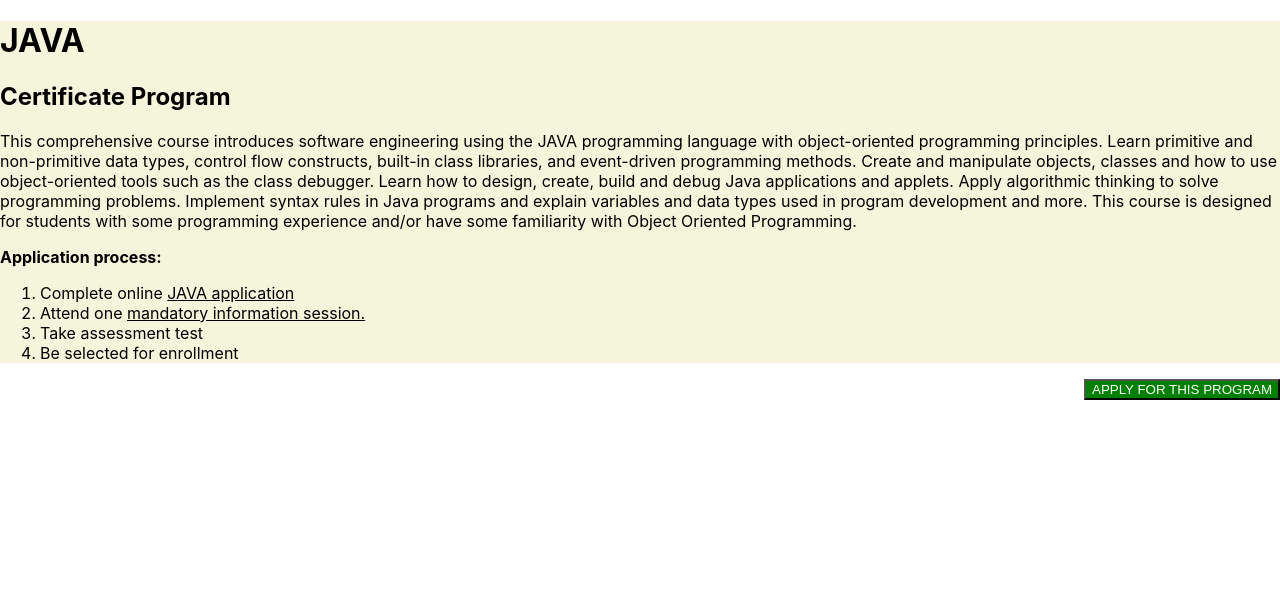
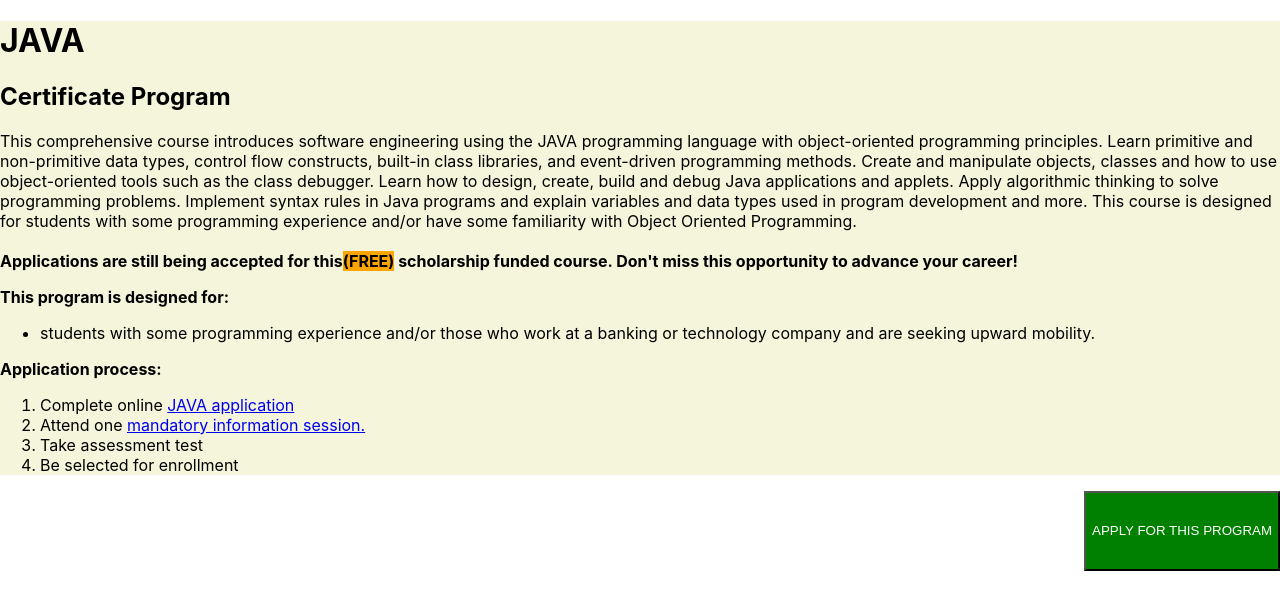
Before and after one commit to kayanr/hello-react, a React (Create React App) app in the folder hello-react/: page / in a window 1280 px wide. Shown: the top 610 px of the page. Built offline with nearby package versions, Linux system fonts and the light colour scheme.

Commit message:
modified the button and added 2 links.
Modified the button style and added 2 links.

```diff
--- a/hello-react/src/index.js
+++ b/hello-react/src/index.js
@@ -6,34 +6,23 @@ import * as serviceWorker from './serviceWorker';
 
 let header = <h1>JAVA</h1>
 let subheader = <h2>Certificate Program</h2>
-let text = <p>This comprehensive course introduces software engineering using the JAVA programming language with object-oriented programming principles. Learn primitive and non-primitive data types, control flow constructs, built-in class libraries, and event-driven programming methods. Create and manipulate objects, classes and how to use object-oriented tools such as the class debugger. Learn how to design, create, build and debug Java applications and applets. Apply algorithmic thinking to solve programming problems. Implement syntax rules in Java programs and explain variables and data types used in program development and more. This course is designed for students with some programming experience and/or have some familiarity with Object Oriented Programming. </p>
+let text = <p>This comprehensive course introduces software engineering using the JAVA programming language with object-oriented programming principles. Learn primitive and non-primitive data types, control flow constructs, built-in class libraries, and event-driven programming methods. Create and manipulate objects, classes and how to use object-oriented tools such as the class debugger. Learn how to design, create, build and debug Java applications and applets. Apply algorithmic thinking to solve programming problems. Implement syntax rules in Java programs and explain variables and data types used in program development and more. This course is designed for students with some programming experience and/or have some familiarity with Object Oriented Programming. <br/><br/><b>Applications are still being accepted for this<b style = {{backgroundColor:"orange"}}>(FREE)</b> scholarship funded course. Don't miss this opportunity to advance your career!</b> </p>
+let subheader2 = <b>This program is designed for:</b>
+
+let secList2 = <ul><li> students with some programming experience and/or those who work at a banking or
+    technology company and are seeking upward mobility.</li></ul>
+
  let subheader3 = <b>Application process:</b>
  let lastList = <ol>
- <li>Complete online <u>JAVA application</u></li>
- <li>Attend one <u >mandatory information session.</u></li>
+ <li>Complete online <a href="https://techhiredelaware.org/Get-Started">JAVA application</a></li>
+ <li>Attend one <a href="https://www.dtcc.edu/continuing-education/it-academies#info-session">mandatory information session.</a></li>
  <li>Take assessment test</li>
  <li>Be selected for enrollment</li>
  </ol>
 let applyButton = <div>
 <button
-style={{backgroundColor:"green", color: "white", float:"right"}} >APPLY FOR THIS PROGRAM </button>
+style={{backgroundColor:"green", color: "white", float:"right", height:"80px"}} >APPLY FOR THIS PROGRAM </button>
 </div>
-
-/* Applications are still being accepted for this(FREE) scholarship funded course. Don't miss this opportunity to advance your career!
-This program is designed for:</p>);
-let list = (
-<ul>
-    <li> students with some programming experience and/or those who work at a banking or
-    technology company and are seeking upward mobility.</li>
-</ul>
-<b>Application process:</b>
-
-<ol>
-<li>Complete online <u style ="color:blue">JAVA application</u></li>
-<li>Attend one <u style ="color:blue">mandatory information session.</u></li>
-<li>Take assessment test</li>
-<li>Be selected for enrollment</li>
-</ol>  */
 
 
 ReactDOM.render(
@@ -42,6 +31,8 @@ ReactDOM.render(
     {header}
     {subheader}
     {text}
+    {subheader2}
+    {secList2}
     {subheader3}
     {lastList}
     {applyButton}
```
